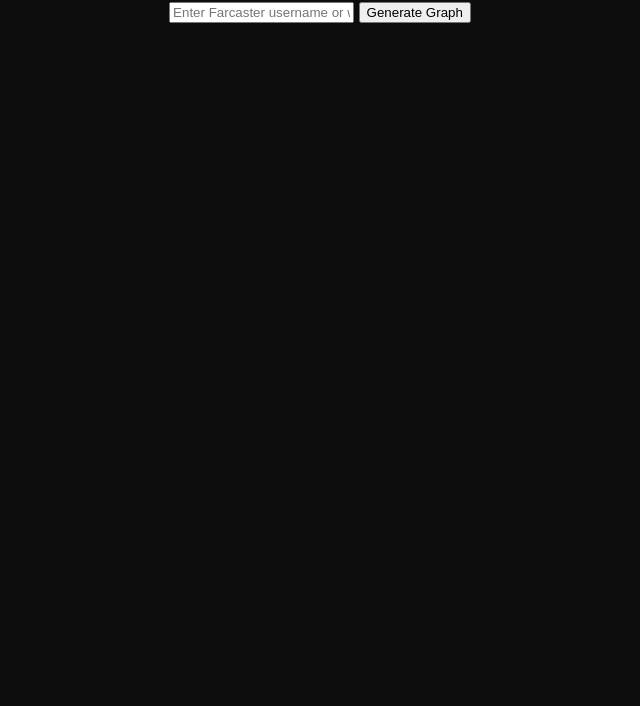
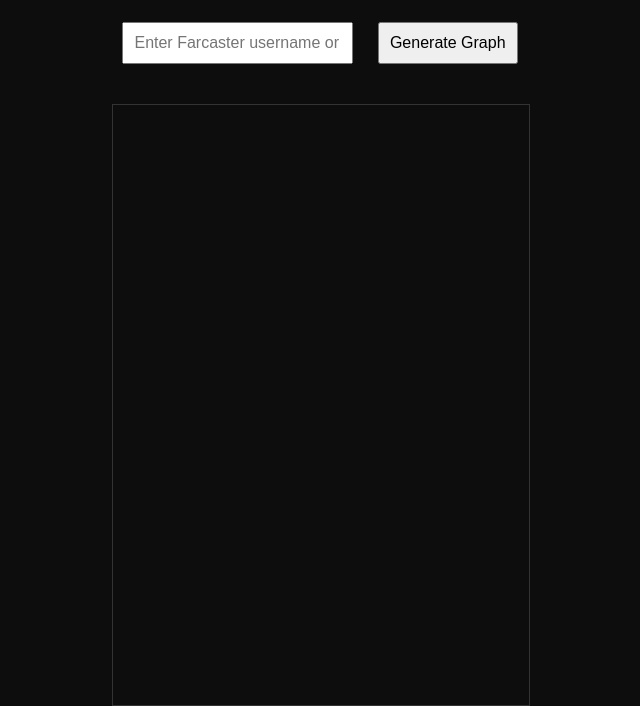
Before and after one commit to HassanJr69/intuition-trust-graph, a plain HTML site: page index.html in a window 1280 px wide. Shown: the part 119-825 px from the top of the page, without its empty margins (320-960 px from the left). Before the commit the page ends 800 px from the top, so only its background shows below. Drawn offline with nearby package versions, Linux system fonts and the light colour scheme.

Commit message:
Update style.css

```diff
--- a/style.css
+++ b/style.css
@@ -1,14 +1,26 @@
 body {
-  font-family: Arial, sans-serif;
-  text-align: center;
-  padding: 2rem;
+  margin: 0;
+  font-family: sans-serif;
   background: #0d0d0d;
-  color: #f2f2f2;
+  color: white;
+  display: flex;
+  justify-content: center;
 }
 
-#graph-container {
-  margin-top: 2rem;
-  height: 500px;
-  border: 1px dashed #444;
-  border-radius: 10px;
+.container {
+  text-align: center;
+  margin-top: 50px;
 }
+
+input, button {
+  padding: 10px;
+  margin: 10px;
+  font-size: 1em;
+}
+
+#graphContainer {
+  margin-top: 30px;
+  width: 100%;
+  height: 600px;
+  border: 1px solid #333;
+}
```
